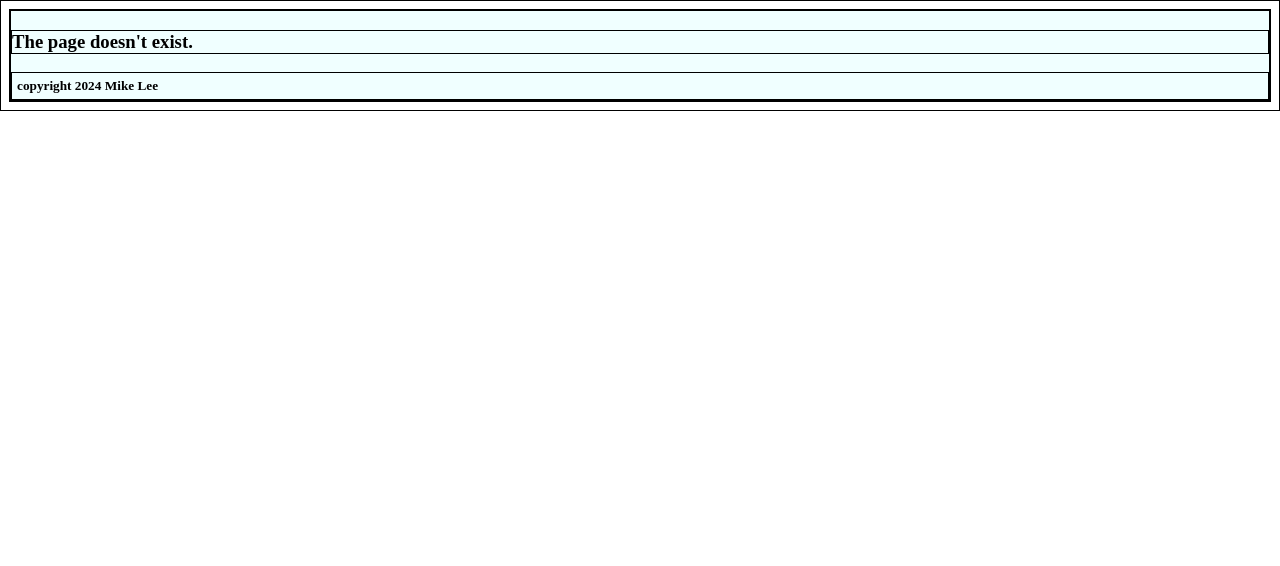
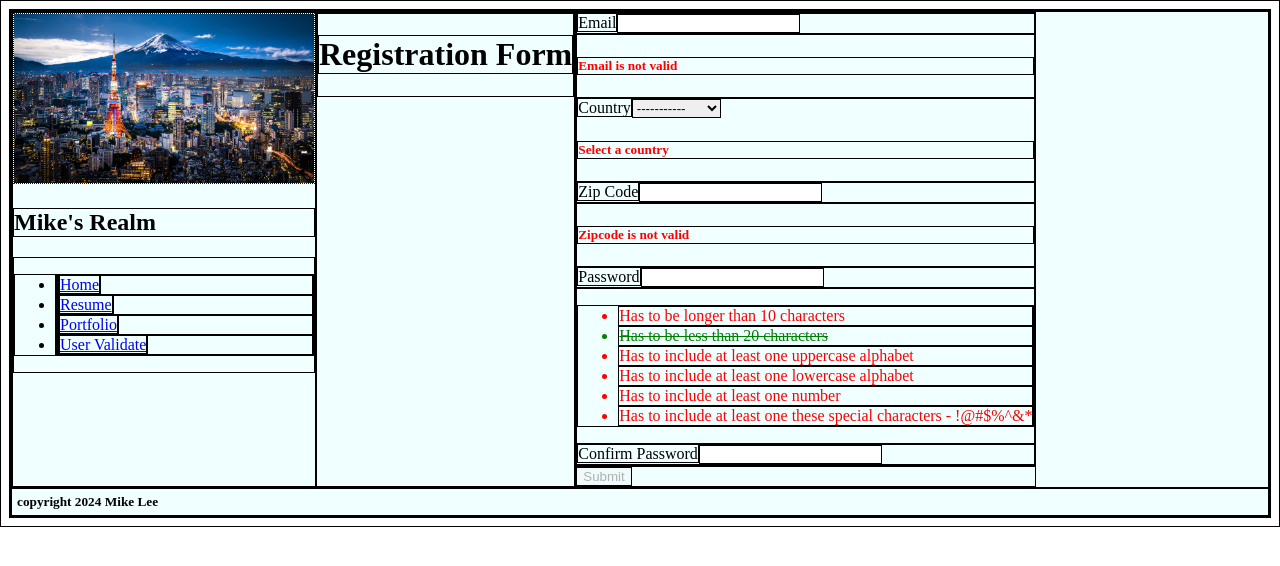
Before and after one commit to imbizman316/homepage, a React (Create React App) app: page /user_validate in a window 1280 px wide. Shown: the top 566 px of the page. Built offline with nearby package versions, Linux system fonts and the light colour scheme.

Commit message:
Added user validate page

```diff
--- a/src/App.js
+++ b/src/App.js
@@ -3,6 +3,7 @@ import Home from './components/Home';
 import Resume from './components/Resume';
 import Porfolio from './components/Portfolio';
 import NotFound from './components/NotFound';
+import UserValidate from './components/portfolio/UserValidate'
 
 import './App.css';
 import { BrowserRouter, Route, Routes } from 'react-router-dom'
@@ -15,6 +16,7 @@ function App() {
           <Route path="/" exact Component={Home}/>
           <Route path="/resume" Component={Resume}/>
           <Route path='/portfolio' Component={Porfolio}/>
+          <Route path='/user_validate' Component={UserValidate}/>
           <Route path="/homepage" Component={Home} />
           <Route path="*" Component={NotFound}/>
         </Routes>
--- a/src/components/Navigation.jsx
+++ b/src/components/Navigation.jsx
@@ -29,6 +29,12 @@ export default function Navigation () {
               <span>Portfolio</span>
             </NavLink>
           </li>
+          <li>
+            <NavLink exact to='/user_validate' activeClassName="navActive">
+                <i></i>
+                <span>User Validate</span>
+            </NavLink>
+          </li>
         </ul>
       </div>
     </div>
--- /dev/null
+++ b/src/components/portfolio/UserValidate.jsx
@@ -0,0 +1,221 @@
+import React from 'react';
+import Navigation from '../Navigation';
+// import './App.css';
+
+function App() {
+
+  const [email, setEmail] = React.useState("");
+  const [isEmailValid, setIsEmailValid] = React.useState(false)
+
+  const [country, setCountry] = React.useState("");
+  const [isCountryValid, setIsCountryValid] = React.useState(false)
+
+  const [zipcode, setZipcode] = React.useState("");
+  const [isZipCodeValid, setIsZipCodeValid] = React.useState(false)
+
+  const [password, setPassword] = React.useState("");
+  const [isUpper, setIsUpper] = React.useState(false);
+  const [isLower, setIsLower] = React.useState(false);
+  const [isInt, setIsInt] = React.useState(false);
+  const [isSpecial, setIsSpecial] = React.useState(false);
+
+  const [passwordConfirm, setPasswordConfirm] = React.useState("");
+  const [isPasswordMatch, setIsPasswordMatch] = React.useState(false)
+
+  const [isAllGood, setIsAllGood] = React.useState(false)
+
+  const handleSubmit = (event) => {
+    event.preventDefault();
+
+    alert("ALL GUT")
+
+  }
+
+  const handlePasswordChange = (e) => {
+
+    setPassword((e.target.value).trim())
+
+  }
+
+  function checkMatch () {
+
+    if (password === passwordConfirm) {
+      setIsPasswordMatch(true)
+    } else {
+      setIsPasswordMatch(false)
+    }
+
+  }
+
+  React.useEffect(() => {
+
+    if (isEmailValid && isCountryValid && isZipCodeValid && isUpper && isLower && isInt && isSpecial && isPasswordMatch) {
+      setIsAllGood(true)
+    } else {
+      setIsAllGood(false)
+    }
+
+  },[isEmailValid, isCountryValid, isZipCodeValid, isUpper, isLower, isInt, isSpecial, isPasswordMatch])
+
+
+  React.useEffect(() => {
+
+    if (country !== "" && country !== "null") {
+      setIsCountryValid(true)
+    } else {
+      setIsCountryValid(false)
+    }
+
+  },[country])
+
+
+  React.useEffect(() => {
+
+    checkMatch()
+
+  },[passwordConfirm])
+
+  React.useEffect(() => {
+
+    const integers = "0123456789";
+    const specialChar = "!@#$%^&*()_+|[]{};:'~`"
+
+    setIsUpper(false);
+    setIsLower(false);
+    setIsInt(false);
+    setIsSpecial(false);
+
+    for (let i = 0; i < password.length; i++) {
+      if (password[i] === password[i].toUpperCase() && !integers.includes(password[i]) && !specialChar.includes(password[i])) {
+        setIsUpper(true);
+      }
+      else if (password[i] === password[i].toLowerCase()  && !integers.includes(password[i]) && !specialChar.includes(password[i])) {
+        setIsLower(true);
+      }
+      else if (integers.includes(password[i])) {
+        setIsInt(true);
+      }
+      else if (specialChar.includes(password[i])) {
+        setIsSpecial(true);
+      }
+
+      checkMatch()
+
+    }
+
+    console.log(password)
+
+  },[password])
+
+  const checkEmail = (e) => {
+
+    setEmail((e.target.value).trim())
+
+  }
+
+  React.useEffect(() => {
+
+    const myRegex = /^[\w-\.]+@([\w-]+\.)+[\w-]{2,4}$/g
+    let result = myRegex.test(email)
+
+    setIsEmailValid(result)
+
+
+  },[email])
+
+  React.useEffect(() => {
+    const myRegex = /^[0-9]{5,5}$/g
+    let result = myRegex.test(zipcode)
+
+    setIsZipCodeValid(result)
+
+  },[zipcode])
+
+  console.log(isZipCodeValid);
+
+  return (
+    <div className="main-top">
+      <Navigation />
+      <div>
+          <div className='header'>
+            <h1 >Registration Form</h1>
+          </div>
+        </div>
+      <form class="form" onSubmit={handleSubmit}>
+
+        <div>
+          <label htmlFor="email">Email</label>
+          <input type='text' name='email'
+            value={email}
+            onChange={checkEmail}
+          />
+        </div>
+        <div>
+          {!isEmailValid &&
+            <h5 style={{color: 'red'}}>Email is not valid</h5>
+          }
+        </div>
+        <div>
+          <label htmlFor="county">Country</label>
+          <select name='country'
+            value={country}
+            onChange={(e)=>setCountry(e.target.value)}
+          >
+            <option value="null">-----------</option>
+            <option value="Korea">Korea</option>
+            <option value="Japan">Japan</option>
+            <option value="China">China</option>
+            <option value="Taiwan">Taiwan</option>
+            <option value="HongKong">Hong Kong</option>
+            <option value="Thailand">Thailand</option>
+            <option value="Mongolia">Mongolia</option>
+          </select>
+          {!isCountryValid && <h5 style={{color: 'red'}}>Select a country</h5>}
+        </div>
+        <div>
+          <label htmlFor="zipcode">Zip Code</label>
+          <input type='text' name='zipcode'
+            value={zipcode}
+            onChange={(e)=>setZipcode((e.target.value).trim())}
+          />
+        </div>
+        <div>
+          {!isZipCodeValid &&
+            <h5 style={{color: 'red'}}>Zipcode is not valid</h5>
+          }
+        </div>
+        <div>
+          <label htmlFor="password">Password</label>
+          <input type='password' name='password'
+            value={password}
+            onChange={handlePasswordChange}
+
+          />
+        </div>
+        <div>
+          <ul>
+            {password.length < 10 ? <li style={{color: 'red'}}>Has to be longer than 10 characters</li> : <li style={{color: 'green', textDecoration: 'line-through'}}>Has to be longer than 10 characters</li>}
+            {password.length > 20 ? <li style={{color: 'red'}}>Has to be less than 20 characters</li> : <li style={{color: 'green', textDecoration: 'line-through'}}>Has to be less than 20 characters</li>}
+            {!isUpper ? <li style={{color: 'red'}}>Has to include at least one uppercase alphabet</li> : <li style={{color: 'green', textDecoration: 'line-through'}}>Has to include at least one uppercase alphabet</li>}
+            {!isLower ? <li style={{color: 'red'}}>Has to include at least one lowercase alphabet</li> : <li style={{color: 'green', textDecoration: 'line-through'}}>Has to include at least one lowercase alphabet</li>}
+            {!isInt ? <li style={{color: 'red'}}>Has to include at least one number</li> : <li style={{color: 'green', textDecoration: 'line-through'}}>Has to include at least one number</li>}
+            {!isSpecial ? <li style={{color: 'red'}}>Has to include at least one these special characters - !@#$%^&*</li> : <li style={{color: 'green', textDecoration: 'line-through'}}>Has to include at least one these special characters - !@#$%^&*</li>}
+          </ul>
+        </div>
+        <div>
+          <label htmlFor="confirm_password">Confirm Password</label>
+          <input type='password' name='confirm_password'
+            value={passwordConfirm}
+            onChange={(e)=>setPasswordConfirm((e.target.value).trim())}
+          />
+        </div>
+        <div>
+          {!isPasswordMatch && <h3 style={{color: "red"}}>Password Doesn't Match</h3>}
+        </div>
+        {isAllGood ? <button>Submit</button> : <button disabled >Submit</button>}
+      </form>
+    </div>
+  );
+}
+
+export default App;
```
